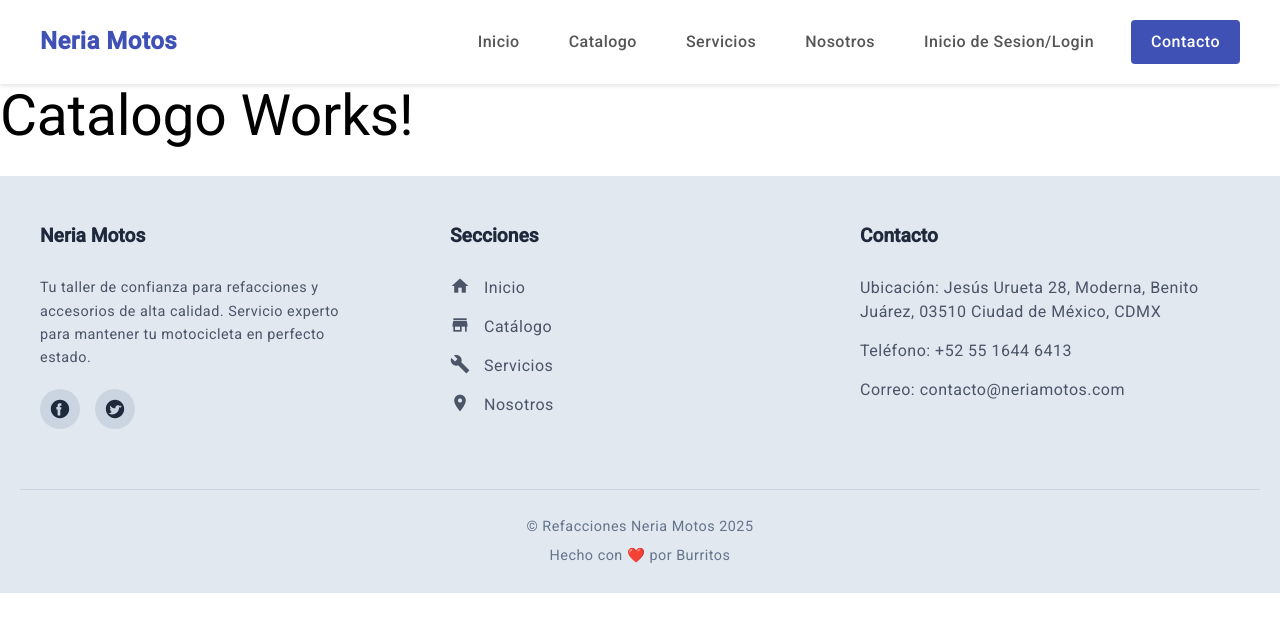
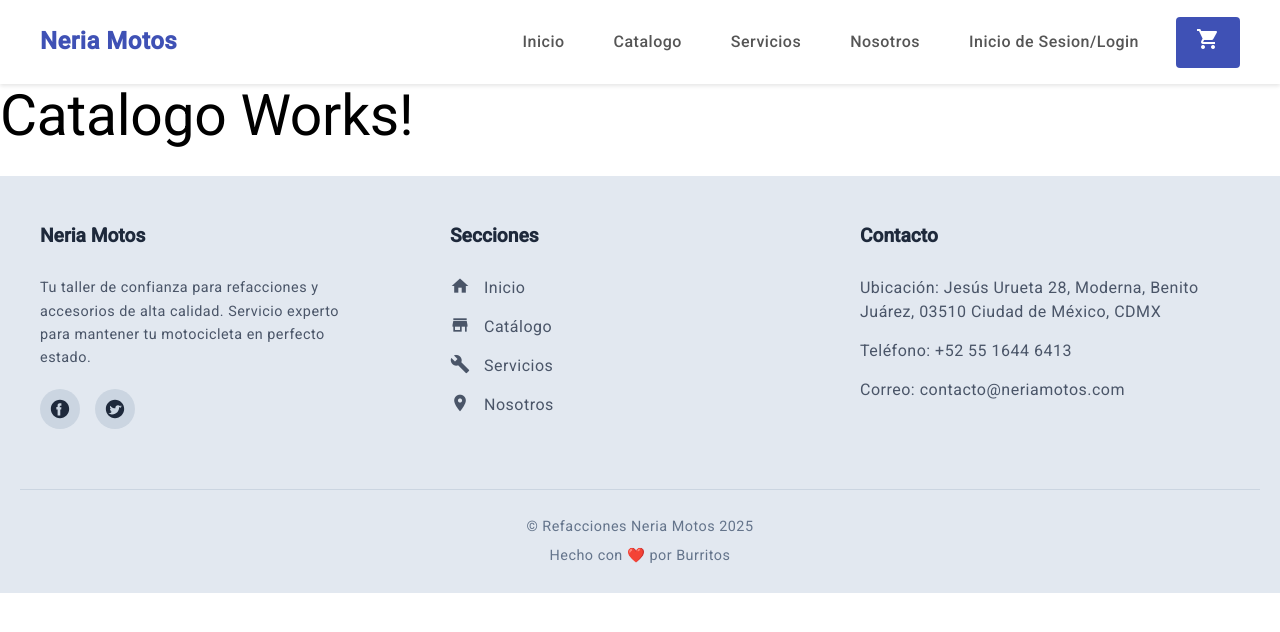
Before and after one commit to Unodetantosluises/angular-material-frontend, an Angular app: page /catalogo in a window 1280 px wide. Shown: the top 632 px of the page. Built offline with nearby package versions, Linux system fonts and the light colour scheme.

Commit message:
update: new icon button

```diff
--- a/src/app/components/header/header.component.css
+++ b/src/app/components/header/header.component.css
@@ -43,7 +43,7 @@
 }
 
 .navigation a:hover {
-  color: #3f51b5; /* Cambia de color al pasar el ratón */
+  color: #fff; /* Cambia de color al pasar el ratón */
 }
 
 /* Estilo para el enlace activo */
@@ -68,6 +68,6 @@
 
 /* Estilo para el botón de contacto activo */
 .navigation .contact-button.active {
-  background-color: #303f9f; /* Mantener color oscuro cuando está activo */
+  background-color: #fff; /* Mantener color oscuro cuando está activo */
   border-bottom: none; /* Quitar el subrayado para que no interfiera con el estilo de botón */
 }
--- a/src/app/components/header/header.component.html
+++ b/src/app/components/header/header.component.html
@@ -9,7 +9,9 @@
       <a routerLink="/productos" routerLink="active">Servicios</a>
       <a routerLink="/productos" routerLink="active">Nosotros</a>
       <a routerLink="/productos" routerLink="active">Inicio de Sesion/Login</a>
-      <a routerLink="/productos" class="contact-button" routerLinkActive="active">Contacto</a>
+      <a routerLink="/productos" class="contact-button" routerLinkActive="active">
+        <mat-icon aria-hidden="false" aria-label="Carrito de Compras" fontIcon="shopping_cart"></mat-icon>
+      </a>
     </nav>
   </div>
 </header>
--- a/src/app/components/header/header.component.ts
+++ b/src/app/components/header/header.component.ts
@@ -1,10 +1,11 @@
 import { Component } from '@angular/core';
-import { RouterLink, RouterLinkActive, RouterOutlet } from "@angular/router";
+import { MatIconModule } from '@angular/material/icon';
+import { RouterLink, RouterLinkActive } from "@angular/router";
 
 @Component({
   selector: 'app-header',
   standalone: true,
-  imports: [RouterLink, RouterLinkActive],
+  imports: [RouterLink, RouterLinkActive, MatIconModule],
   templateUrl: './header.component.html',
   styleUrl: './header.component.css'
 })
```
